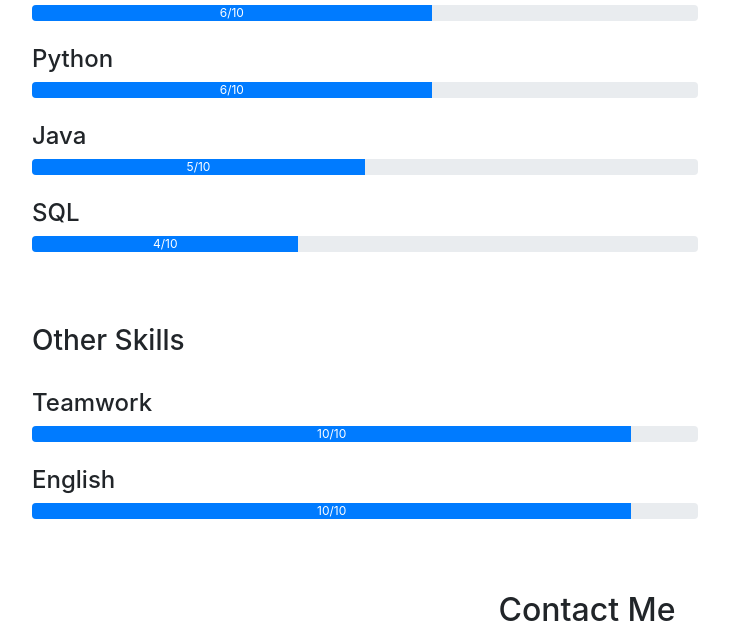
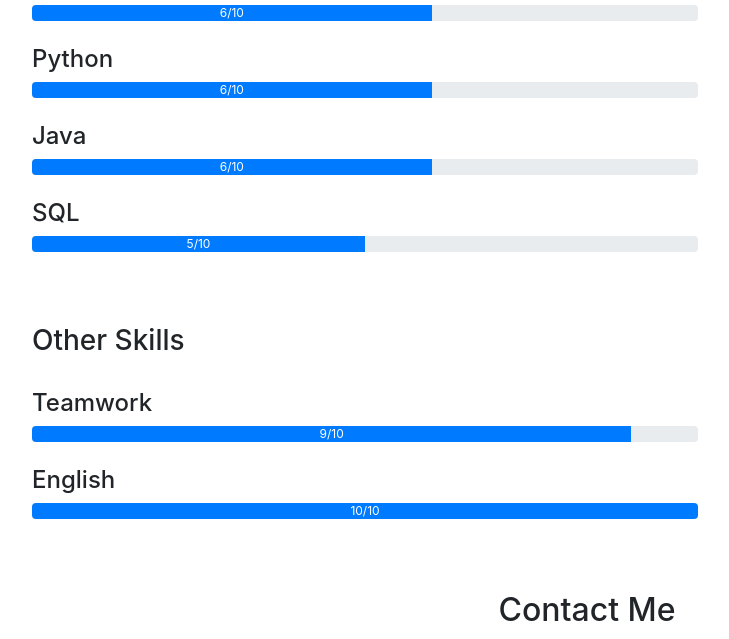
Before and after one commit to sharpshot132/sharpshot132.github.io, a plain HTML site: page index.html in a window 1280 px wide. Shown: the part 2636-3275 px from the top of the page, without its empty margins (53-782 px from the left). Drawn offline with nearby package versions, Linux system fonts and the light colour scheme.

Commit message:
Update index.html

```diff
--- a/index.html
+++ b/index.html
@@ -186,16 +186,16 @@
 
                     <h4>Java</h4>
                     <div class="progress" style="width: 60%;">
-                        <div class="progress-bar" role="progressbar" style="width: 50%;" aria-valuenow="50"
-                            aria-valuemin="0" aria-valuemax="100">5/10</div>
+                        <div class="progress-bar" role="progressbar" style="width: 60%;" aria-valuenow="50"
+                            aria-valuemin="0" aria-valuemax="100">6/10</div>
                     </div>
 
                     <br>
 
                     <h4>SQL</h4>
                     <div class="progress" style="width: 60%;">
-                        <div class="progress-bar" role="progressbar" style="width: 40%;" aria-valuenow="50"
-                            aria-valuemin="0" aria-valuemax="100">4/10</div>
+                        <div class="progress-bar" role="progressbar" style="width: 50%;" aria-valuenow="50"
+                            aria-valuemin="0" aria-valuemax="100">5/10</div>
                     </div>
 
                     <br>
@@ -212,14 +212,14 @@
                     <h4>Teamwork</h4>
                     <div class="progress" style="width: 60%;">
                         <div class="progress-bar" role="progressbar" style="width: 90%;" aria-valuenow="50"
-                            aria-valuemin="0" aria-valuemax="100">10/10</div>
+                            aria-valuemin="0" aria-valuemax="100">9/10</div>
                     </div>
 
                     <br>
 
                     <h4>English</h4>
                     <div class="progress" style="width: 60%;">
-                        <div class="progress-bar" role="progressbar" style="width: 90%;" aria-valuenow="50"
+                        <div class="progress-bar" role="progressbar" style="width: 100%;" aria-valuenow="50"
                             aria-valuemin="0" aria-valuemax="100">10/10</div>
                     </div>
 
```
